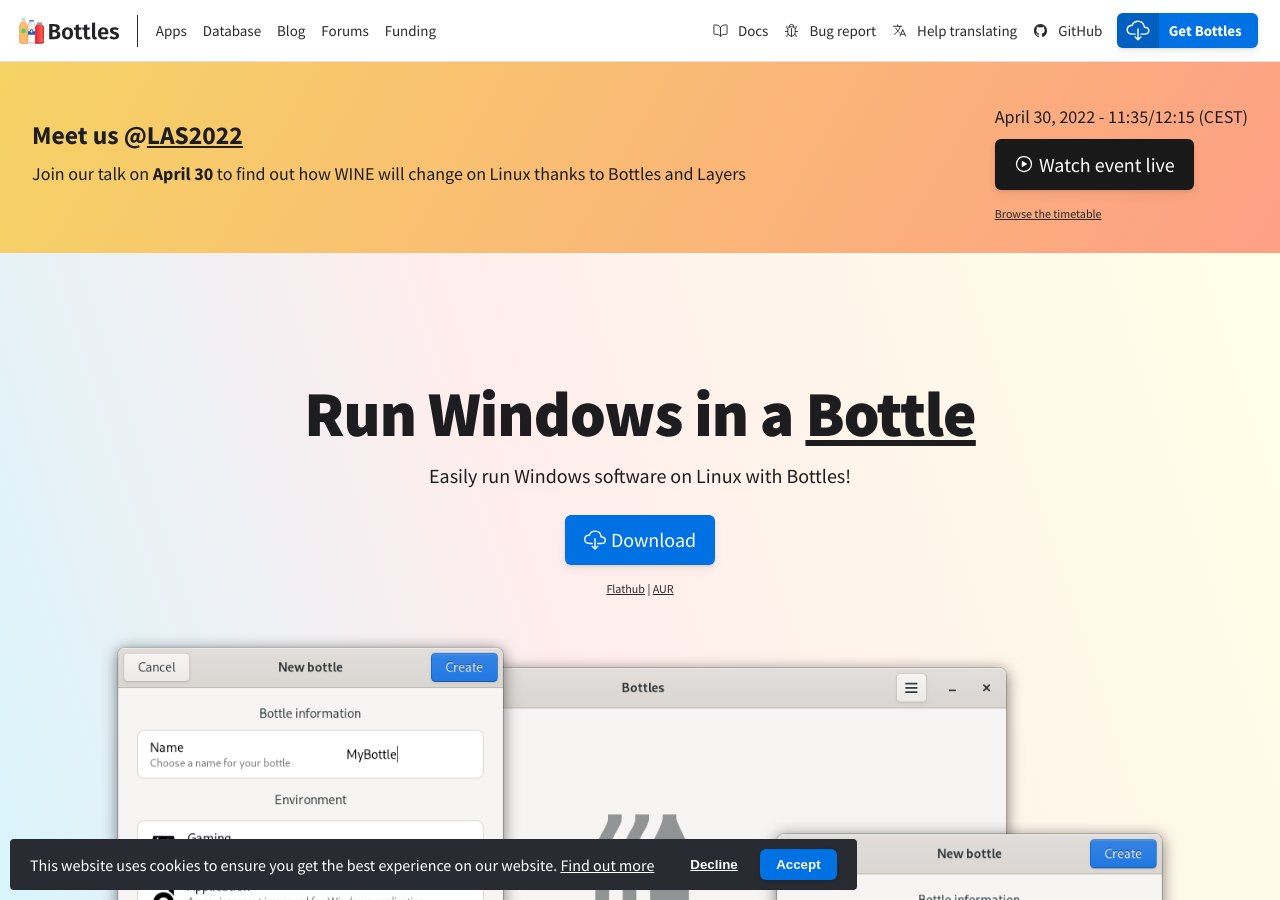
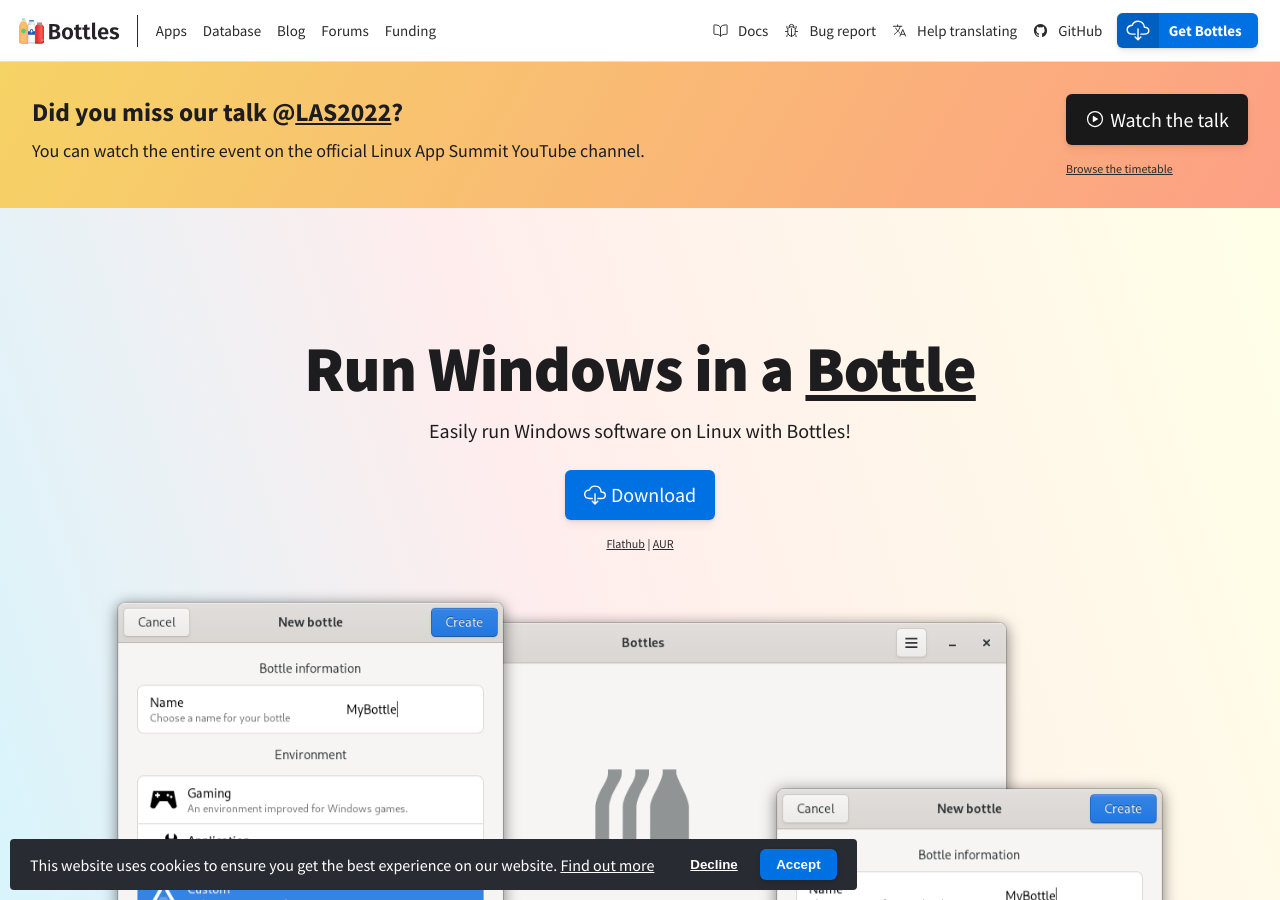
Before and after one commit to bottlesdevs/website, a Jekyll site: the page built from index.html, in a window 1280 px wide and 900 px high. Built offline with Jekyll 4.4.1, drawn with Linux system fonts in a browser that asks for light colours; nearby versions of some CDN libraries; comment, search, counter and statistics services are not loaded.

Commit message:
update las notice

```diff
--- a/index.html
+++ b/index.html
@@ -18,13 +18,12 @@
   <div class="container large">
     <div class="splitter flex">
       <div>
-        <h4>Meet us @<u title="Linux App Summit 2022">LAS2022</u></h4>
-        <p>Join our talk on <b>April 30</b> to find out how WINE will change on Linux thanks to Bottles and Layers</p>
+        <h4>Did you miss our talk @<u title="Linux App Summit 2022">LAS2022</u>?</h4>
+        <p>You can watch the entire event on the official Linux App Summit YouTube channel.</p>
       </div>
       <div>
-        <p>April 30, 2022 - 11:35/12:15 (CEST)</p>
-        <a class="button button-dark" href="https://www.youtube.com/channel/UCjSsbz2TDxIxBEarbDzNQ4w" title="Watch Linux App Summit 2022 event live">
-          <ion-icon name="play-circle-outline"></ion-icon> Watch event live</a>
+        <a class="button button-dark" href="https://youtu.be/HxM15UOVmyA?t=9349" title="Watch Linux App Summit 2022 event">
+          <ion-icon name="play-circle-outline"></ion-icon> Watch the talk</a>
         <div class="more-links">
           <a href="https://conf.linuxappsummit.org/event/4/timetable/#20220430">Browse the timetable</a>
         </div>
```
